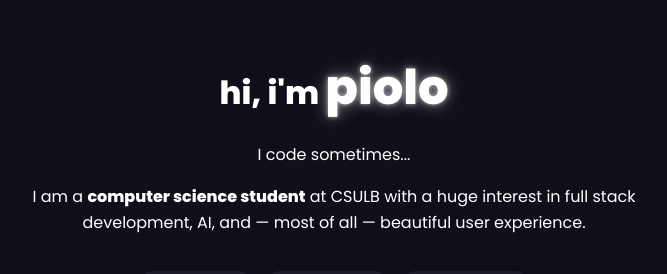
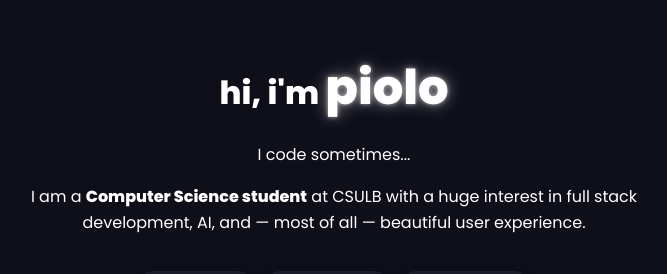
Before and after one commit to spiderpilo/spiderpilo.github.io, a React (Create React App) app: page / in a window 1280 px wide. Shown: the part 226-500 px from the top of the page, without its empty margins (306-973 px from the left). Built offline with nearby package versions, Linux system fonts and the light colour scheme.

Commit message:
minor touch ups

```diff
--- a/src/App.js
+++ b/src/App.js
@@ -48,7 +48,7 @@ function App() {
         </h1>
         <p>I code sometimes...</p>
         <p>
-          I am a <b>computer science student</b> at CSULB with a huge interest in full stack
+          I am a <b>Computer Science student</b> at CSULB with a huge interest in full stack
           development, AI, and — most of all — beautiful user experience.
         </p>
 
```
